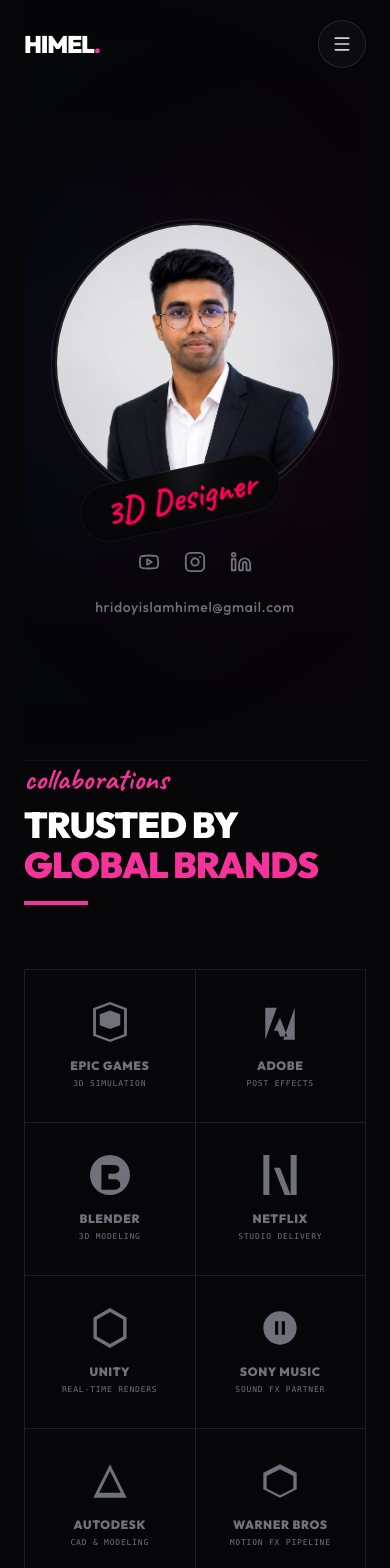
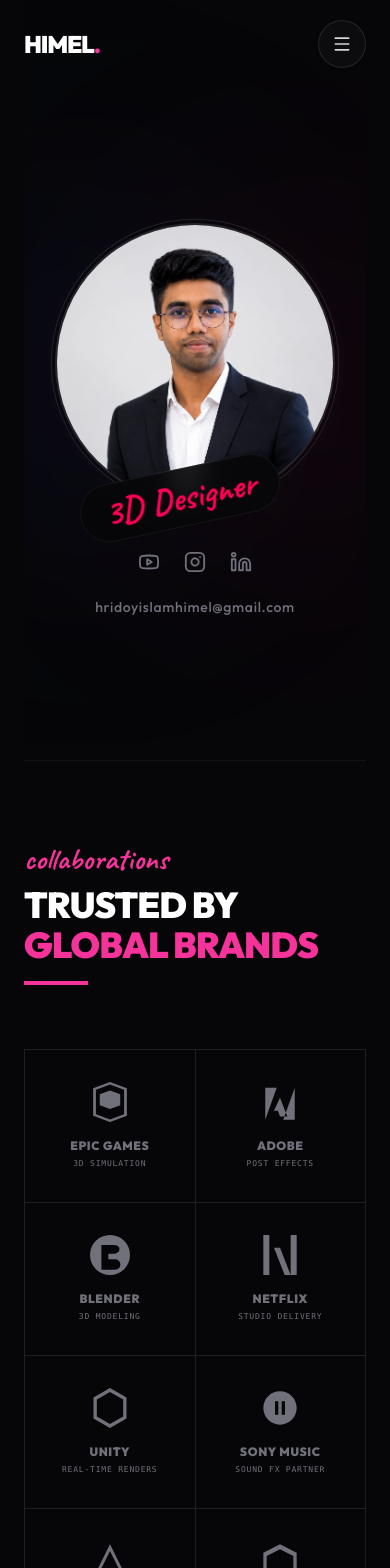
Before and after one commit to MISFOfficial/Himel-Backend-Nest.js, a Next.js app: page / in a window 390 px wide. Shown: the top 1568 px of the page. Built offline with nearby package versions, Linux system fonts and the light colour scheme.

Commit message:
style: add top padding to site sections and update layout spacing

```diff
--- a/app/_Component/3DViewer/3DViewer.tsx
+++ b/app/_Component/3DViewer/3DViewer.tsx
@@ -59,7 +59,7 @@
   return (
     <section
       id="viewer3d"
-      className="relative  bg-bg-site overflow-hidden border-t border-white/5"
+      className="relative pt-20  bg-bg-site overflow-hidden border-t border-white/5"
     >
       {/* Background outline brand text decoration */}
       <div className="absolute top-1/2 left-1/2 -translate-x-1/2 -translate-y-1/2 select-none pointer-events-none opacity-[0.01] text-[180px] font-black text-white uppercase tracking-tighter whitespace-nowrap">
--- a/app/_Component/Clients/Clients.tsx
+++ b/app/_Component/Clients/Clients.tsx
@@ -113,7 +113,7 @@
   return (
     <section
       id="clients"
-      className="relative  bg-bg-site overflow-hidden border-t border-white/5"
+      className="relative pt-20 bg-bg-site overflow-hidden border-t border-white/5"
     >
       <div className=" relative z-10">
         {/* Title block */}
--- a/app/_Component/Projects/Projects.tsx
+++ b/app/_Component/Projects/Projects.tsx
@@ -9,7 +9,7 @@
   return (
     <section
       id="projects"
-      className="relative  bg-bg-site overflow-hidden border-t border-white/5"
+      className="relative  pt-20 bg-bg-site overflow-hidden border-t border-white/5"
     >
       {/* Decorative text */}
       <div className="absolute top-10 right-10 select-none pointer-events-none opacity-[0.01] text-[150px] font-black text-white uppercase tracking-tighter whitespace-nowrap">
--- a/app/page.tsx
+++ b/app/page.tsx
@@ -12,7 +12,7 @@
       <div className="sticky top-0 w-full z-40">
         <Navigaton />
       </div>
-      <div className="ratio  min-h-screen flex flex-col  lg:gap-30 ">
+      <div className="ratio  min-h-screen flex flex-col  lg:gap-30 pb-10 lg:pb-30">
         <Hero />
         <Clients />
         <WorkProcess />
--- a/app/projects/[id]/page.tsx
+++ b/app/projects/[id]/page.tsx
@@ -1,7 +1,14 @@
 import React from "react";
 import Link from "next/link";
 import { notFound } from "next/navigation";
-import { ArrowLeft, Calendar, User, Briefcase, Cpu, ExternalLink } from "lucide-react";
+import {
+  ArrowLeft,
+  Calendar,
+  User,
+  Briefcase,
+  Cpu,
+  ExternalLink,
+} from "lucide-react";
 import { projectsData } from "../../_data/projects";
 import Navigaton from "../../_Component/Navigation/Navigaton";
 import Footer from "../../_Component/Footer/Footer";
@@ -25,7 +32,7 @@
         <Navigaton />
       </div>
 
-      <div className="max-w-[1200px] mx-auto px-6 py-12 lg:py-20 w-full">
+      <div className="ratio py-12 lg:py-20 w-full">
         {/* Back Link */}
         <Link
           href="/#projects"
@@ -47,10 +54,8 @@
 
         {/* Main Details Grid */}
         <div className="grid grid-cols-1 lg:grid-cols-12 gap-12 items-start">
-
           {/* Main Column (Video Player, Description, Challenges) */}
           <div className="lg:col-span-8 space-y-12">
-
             {/* YouTube Video Embed */}
             <div className="relative w-full aspect-video bg-black/40 border border-white/10 rounded-2xl overflow-hidden shadow-[0_20px_50px_rgba(0,0,0,0.6)]">
               {/* Viewport Camera Corners */}
@@ -88,12 +93,10 @@
                 {project.challenges}
               </p>
             </div>
-
           </div>
 
           {/* Sidebar Info Panel */}
           <div className="lg:col-span-4 space-y-6">
-
             {/* Meta Specifications Table */}
             <div className="bg-white/[0.01] border border-white/10 rounded-2xl p-6 text-left space-y-6">
               <span className="text-[10px] font-mono uppercase tracking-widest text-zinc-500 block border-b border-white/5 pb-3">
@@ -106,8 +109,12 @@
                   <User size={14} />
                 </div>
                 <div>
-                  <span className="text-[9px] font-mono tracking-widest text-zinc-500 uppercase block">Client</span>
-                  <span className="text-xs font-bold text-white">{project.client}</span>
+                  <span className="text-[9px] font-mono tracking-widest text-zinc-500 uppercase block">
+                    Client
+                  </span>
+                  <span className="text-xs font-bold text-white">
+                    {project.client}
+                  </span>
                 </div>
               </div>
 
@@ -117,8 +124,12 @@
                   <Briefcase size={14} />
                 </div>
                 <div>
-                  <span className="text-[9px] font-mono tracking-widest text-zinc-500 uppercase block">Role</span>
-                  <span className="text-xs font-bold text-white">{project.role}</span>
+                  <span className="text-[9px] font-mono tracking-widest text-zinc-500 uppercase block">
+                    Role
+                  </span>
+                  <span className="text-xs font-bold text-white">
+                    {project.role}
+                  </span>
                 </div>
               </div>
 
@@ -128,8 +139,12 @@
                   <Calendar size={14} />
                 </div>
                 <div>
-                  <span className="text-[9px] font-mono tracking-widest text-zinc-500 uppercase block">Duration</span>
-                  <span className="text-xs font-bold text-white">{project.duration}</span>
+                  <span className="text-[9px] font-mono tracking-widest text-zinc-500 uppercase block">
+                    Duration
+                  </span>
+                  <span className="text-xs font-bold text-white">
+                    {project.duration}
+                  </span>
                 </div>
               </div>
 
@@ -166,9 +181,7 @@
                 </div>
               )}
             </div>
-
           </div>
-
         </div>
       </div>
 
```
